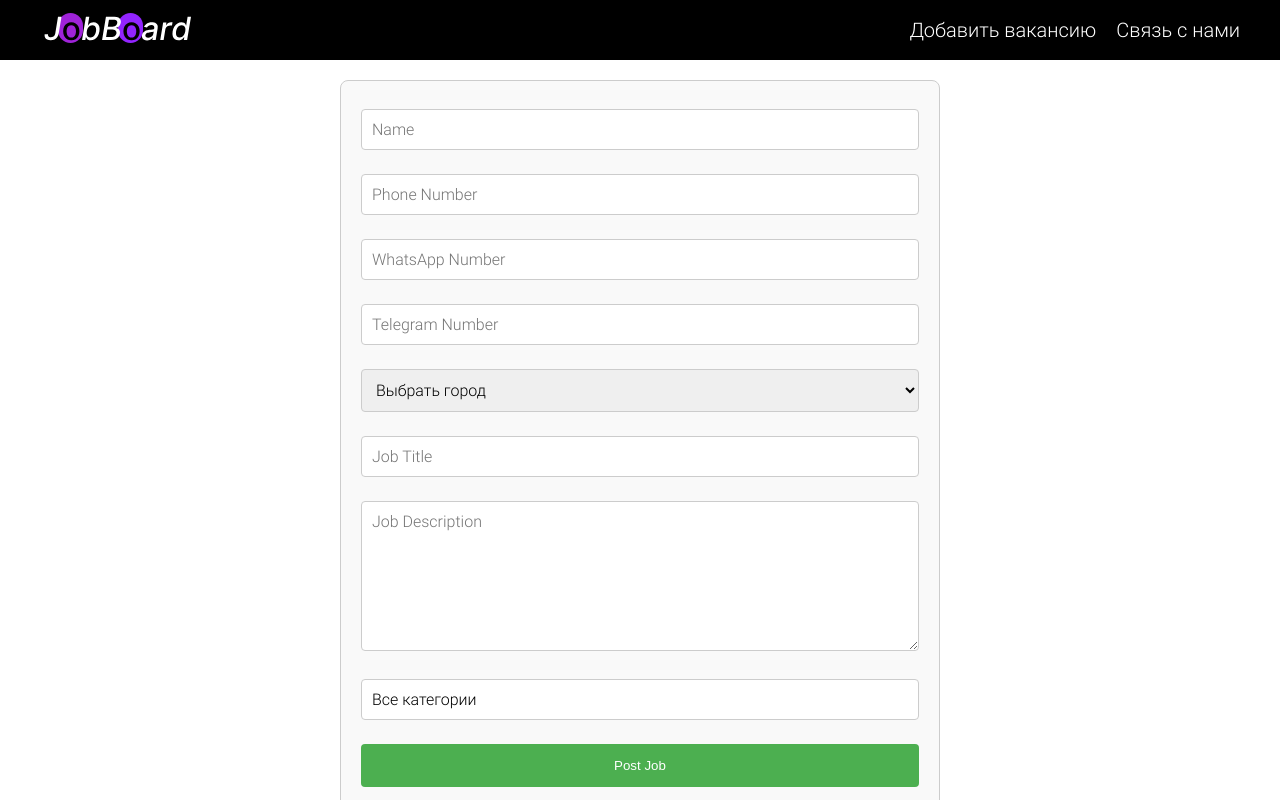
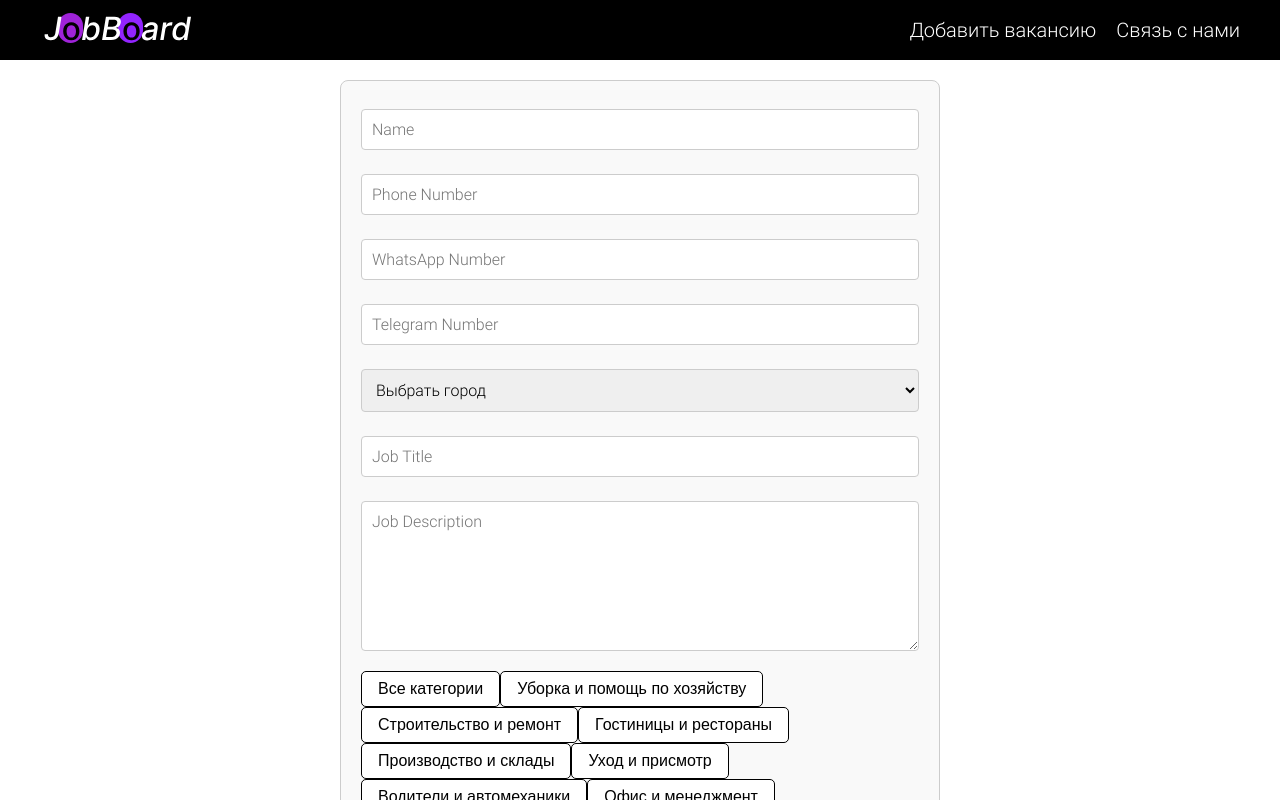
Before and after one commit to yan428v/jobboard, a Next.js app: page /create-post in a window 1280 px wide. Shown: the top 800 px of the page. Built offline with nearby package versions, Linux system fonts and the light colour scheme.

Commit message:
change select for categories post

```diff
--- a/components/widgets/CreatePost/CreatePost.tsx
+++ b/components/widgets/CreatePost/CreatePost.tsx
@@ -1,11 +1,12 @@
 'use client';
 
-import React, { ChangeEvent, useState } from 'react';
+import React, { ChangeEvent, useEffect, useState } from 'react';
 import { createJobPost } from '@/lib/actionsJobPosts';
 import {
     Cities, JobCategory, JobPostCreateData,
 } from '@/lib/types/types';
 import Loader from '@/components/shared/Loader/ui/Loader';
+import Button from '@/components/shared/Button/Button';
 import styles from './CreatePost.module.scss';
 
 const initialFormData: JobPostCreateData = {
@@ -16,26 +17,46 @@ const initialFormData: JobPostCreateData = {
     city: Cities.ChooseCity,
     jobTitle: '',
     jobDescription: '',
-    jobCategory: JobCategory.AllCategories,
+    jobCategory: [],
     isVip: false,
 };
 
 function CreatePost() {
+    const categoryArray = Object.values(JobCategory);
     const [formData, setFormData] = useState(initialFormData);
     const [isLoading, setIsLoading] = useState(false);
+    const [categories, setCategories] = useState<string[]>([]);
+
+    const handleAddCategory = (category: string) => {
+        let updatedCategories;
+        if (categories.includes(category)) {
+            updatedCategories = categories.filter((cat) => cat !== category);
+        } else {
+            updatedCategories = [...categories, category];
+        }
+        setCategories(updatedCategories);
+    };
+
+    useEffect(() => {
+        setFormData((prev) => ({
+            ...prev,
+            jobCategory: categories,
+        }));
+    }, [categories]);
 
     const handleChange = (e: ChangeEvent<HTMLInputElement | HTMLTextAreaElement | HTMLSelectElement>) => {
         const { name, value } = e.target;
         setFormData((prev) => ({ ...prev, [name]: value }));
+        console.log(formData);
     };
-
     const handleSubmit = async () => {
         try {
+            console.log(formData);
             setIsLoading(true);
+            await createJobPost(formData);
+            setFormData(initialFormData);
+            setCategories([]);
 
-            await createJobPost(formData);
-
-            setFormData(initialFormData);
             console.log('post was created');
         } catch (error) {
             console.error('Failed to add job post:', error);
@@ -89,7 +110,8 @@ function CreatePost() {
                 onChange={handleChange}
                 value={formData.city}
             >
-                {Object.keys(Cities).map((key: string) => (
+                {Object.keys(Cities)
+                    .map((key: string) => (
                         <option
                             key={key}
                         >
@@ -112,20 +134,24 @@ function CreatePost() {
                 placeholder="Job Description"
                 className={styles.textareaField}
             />
-            <input
-                type="text"
-                name="jobCategory"
-                value={formData.jobCategory}
-                onChange={handleChange}
-                placeholder="Job Category"
-                className={styles.inputField}
-            />
+            <div className={styles.categoryFilters}>
+                {categoryArray.map((category) => (
+                    <Button
+                        key={category}
+                        isSelected={categories.includes(category)}
+                        onClick={() => handleAddCategory(category)}
+                    >
+                        {category}
+                    </Button>
+                ))}
+            </div>
+
             <button
                 type="submit"
                 disabled={isLoading}
                 className={styles.submitButton}
             >
-                {isLoading ? <Loader />:'Post Job' }
+                {isLoading ? <Loader /> : 'Post Job'}
             </button>
         </form>
     );
--- a/lib/types/types.ts
+++ b/lib/types/types.ts
@@ -105,7 +105,7 @@ export interface JobPostData {
     city: string;
     jobTitle: string;
     jobDescription: string;
-    jobCategory: string;
+    jobCategory: string[];
     isVip: boolean;
     creationDate: Date
 }
@@ -117,6 +117,6 @@ export interface JobPostCreateData {
     city: string;
     jobTitle: string;
     jobDescription: string;
-    jobCategory: string;
+    jobCategory: string[];
     isVip: boolean;
 }
```
Also changed, not shown: 2 other files (tests, documents, lock files or other folders). Lines whose indentation alone changed are shown as unchanged.
